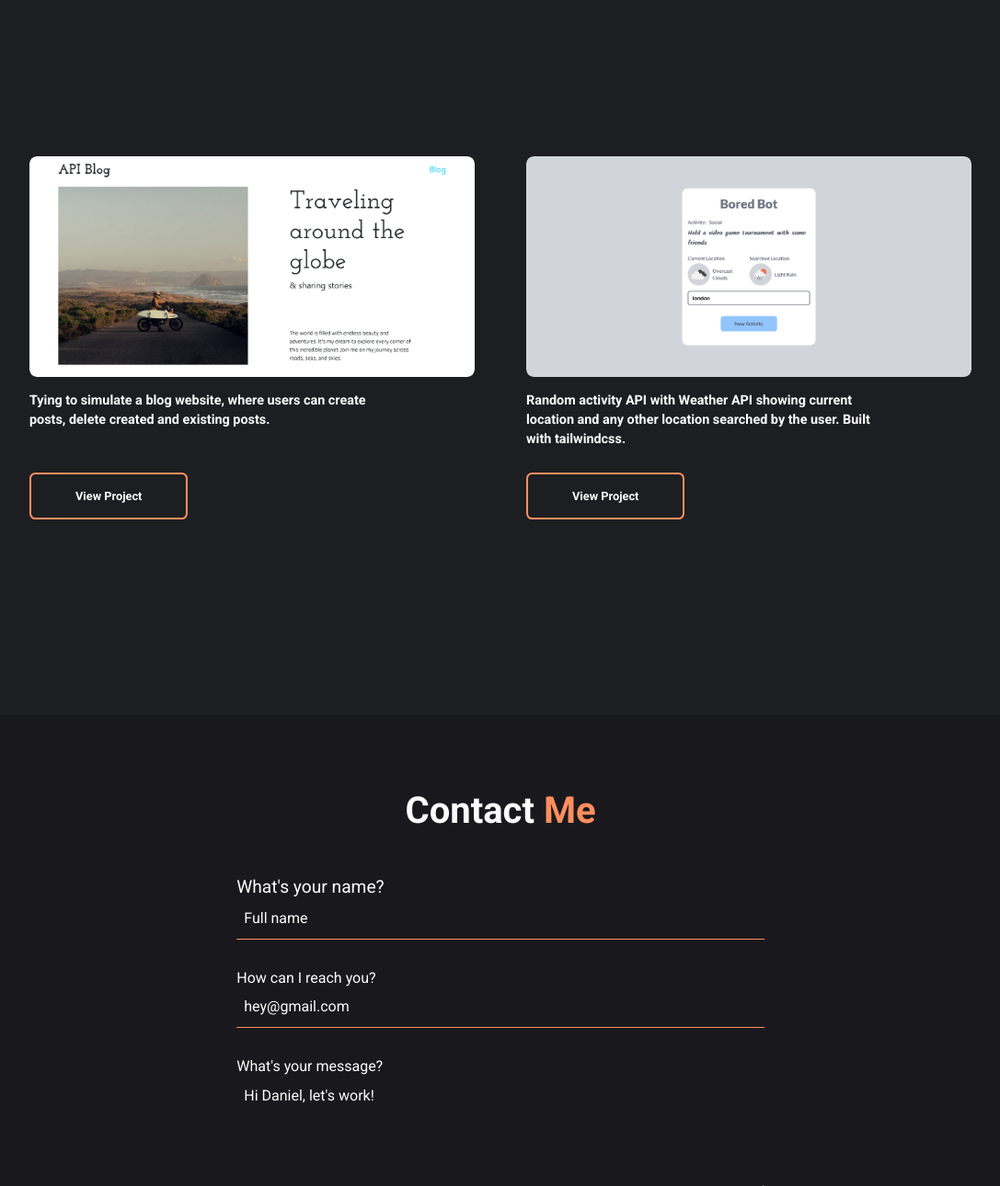
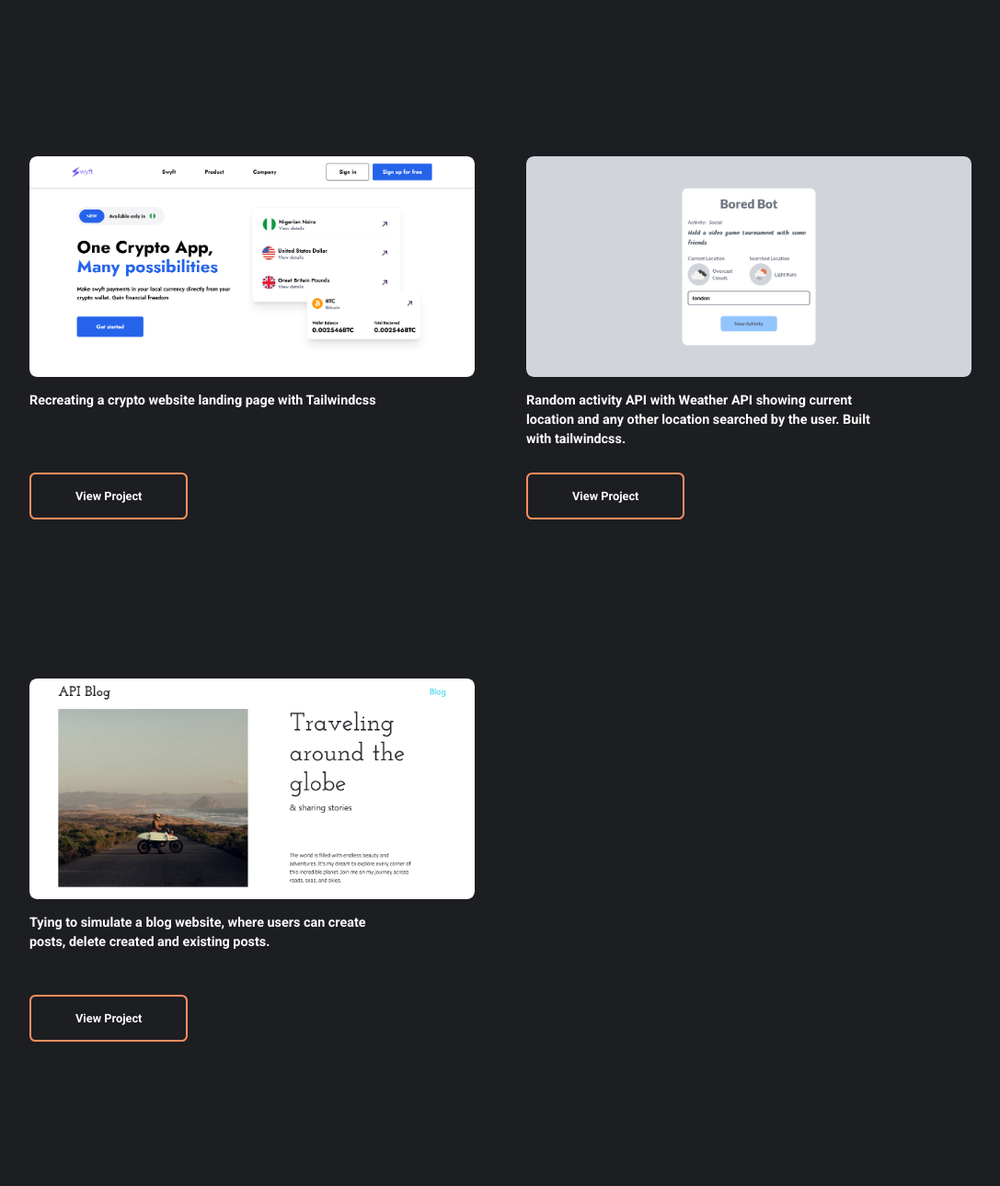
Before and after one commit to DanielUdechukwu/New_Portfolio, a plain HTML site: page index.html in a window 1280 px wide. Shown: the part 2012-3302 px from the top of the page at 92% size, without its empty margins (96-1183 px from the left). Drawn offline with nearby package versions, Linux system fonts and the light colour scheme; a script that the page names is missing.

Commit message:
Added one more project

```diff
--- a/index.html
+++ b/index.html
@@ -170,10 +170,10 @@
           </div>
           <div class="grid-item">
             <div class="xx">
-              <img src="./assets/Project3.png" alt="">
+              <img src="./assets/Swyft.png" alt="">
             </div>
-            <p>Tying to simulate a blog website, where users can create posts, delete created and existing posts.</p>
-            <a href="https://danieludechukwu.github.io/KC2-API_Task" target="_blank">
+            <p>Recreating a crypto website landing page with Tailwindcss</p>
+            <a href="https://swyfft.netlify.app/" target="_blank">
               <button class="view-project">View Project</button>
             </a>
           </div>
@@ -183,6 +183,15 @@
             </div>
             <p>Random activity API with Weather API showing current location and any other location searched by the user. Built with tailwindcss.</p>
             <a href="https://danieludechukwu.github.io/Bored_Bot" target="_blank">
+              <button class="view-project">View Project</button>
+            </a>
+          </div>
+          <div class="grid-item">
+            <div class="xx">
+              <img src="./assets/Project3.png" alt="">
+            </div>
+            <p>Tying to simulate a blog website, where users can create posts, delete created and existing posts.</p>
+            <a href="https://danieludechukwu.github.io/KC2-API_Task" target="_blank">
               <button class="view-project">View Project</button>
             </a>
           </div>
```
Also changed, not shown: assets/Swyft.png (added), 1 other file.
